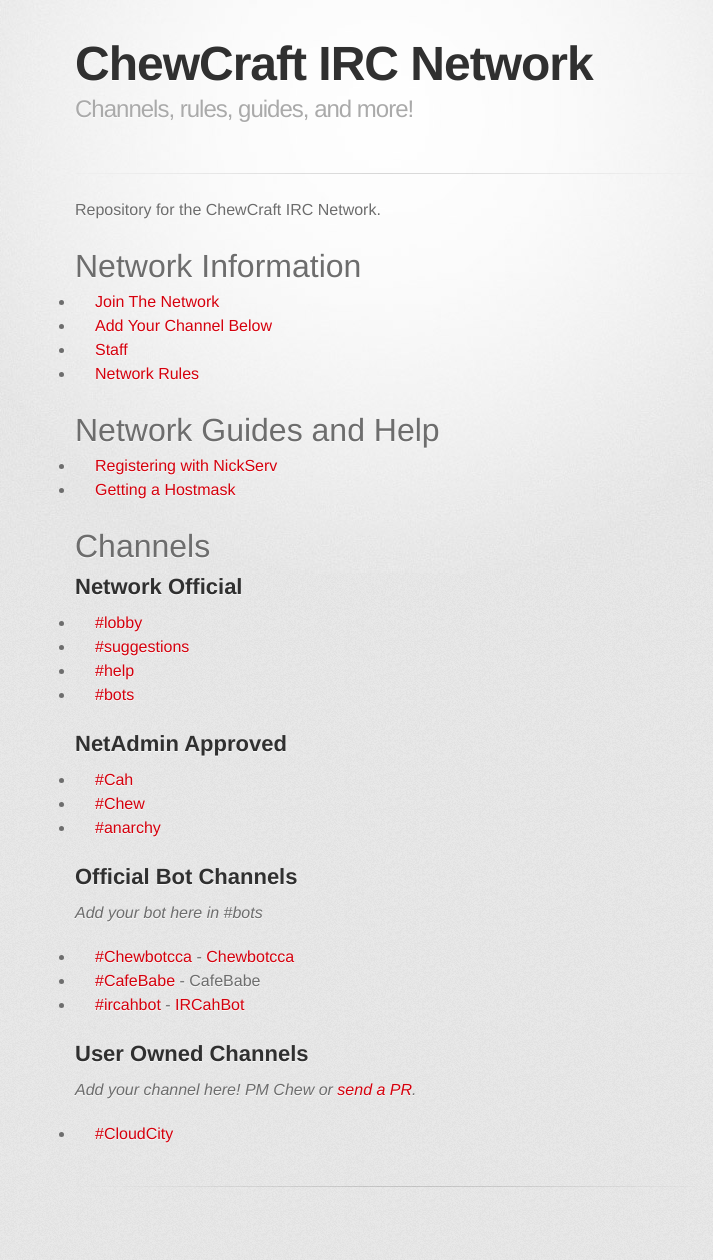
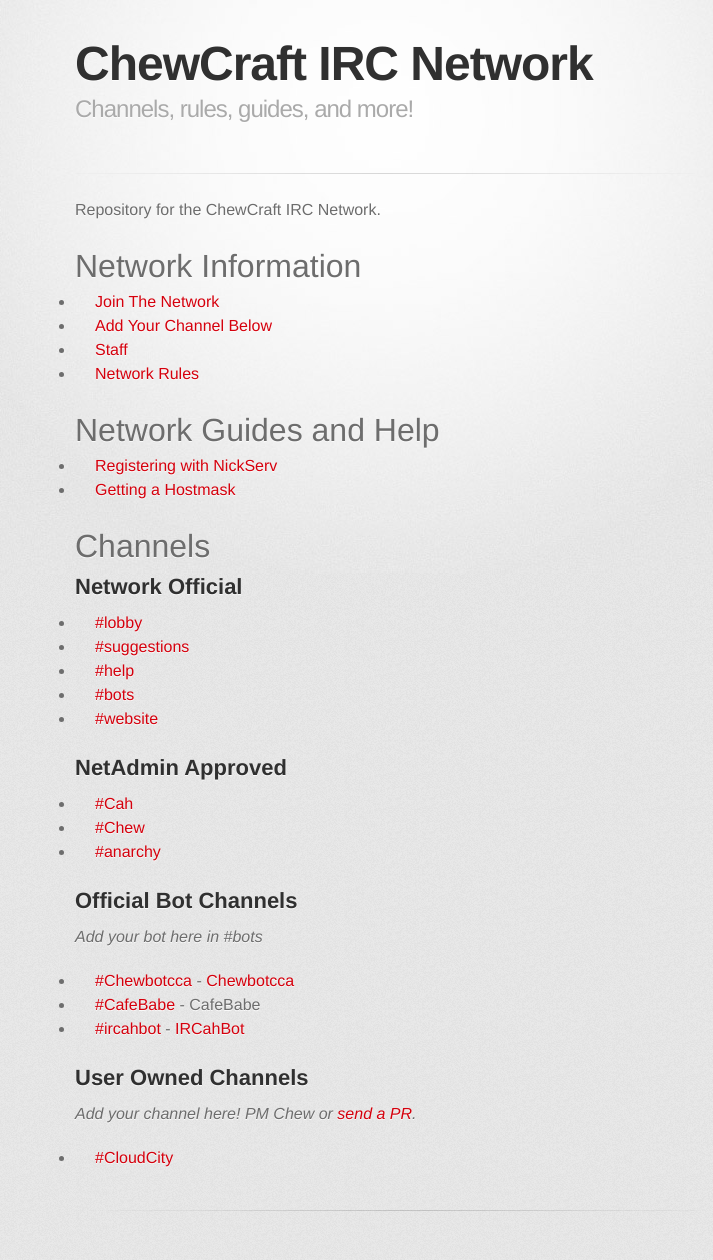
Before and after one commit to ChewChat/chew.chat, a Jekyll site: the page built from index.md, in a window 1280 px wide. Shown: the whole page, without its empty margins (255-968 px from the left). Built offline with Jekyll 4.4.1, drawn with Linux system fonts in a browser that asks for light colours; some web fonts are replaced; our own code applies the rules of GitHub Pages for plain Markdown files; before the commit the page ends 1236 px from its top, so only the background shows below that.

Commit message:
add #website to main page

```diff
--- a/index.md
+++ b/index.md
@@ -25,6 +25,7 @@ Repository for the ChewCraft IRC Network.
 - [#suggestions](channels/suggestions)
 - [#help](channels/help)
 - [#bots](channels/bots)
+- [#website](channels/website)
 
 ## NetAdmin Approved
 - [#Cah](channels/cah)
```
